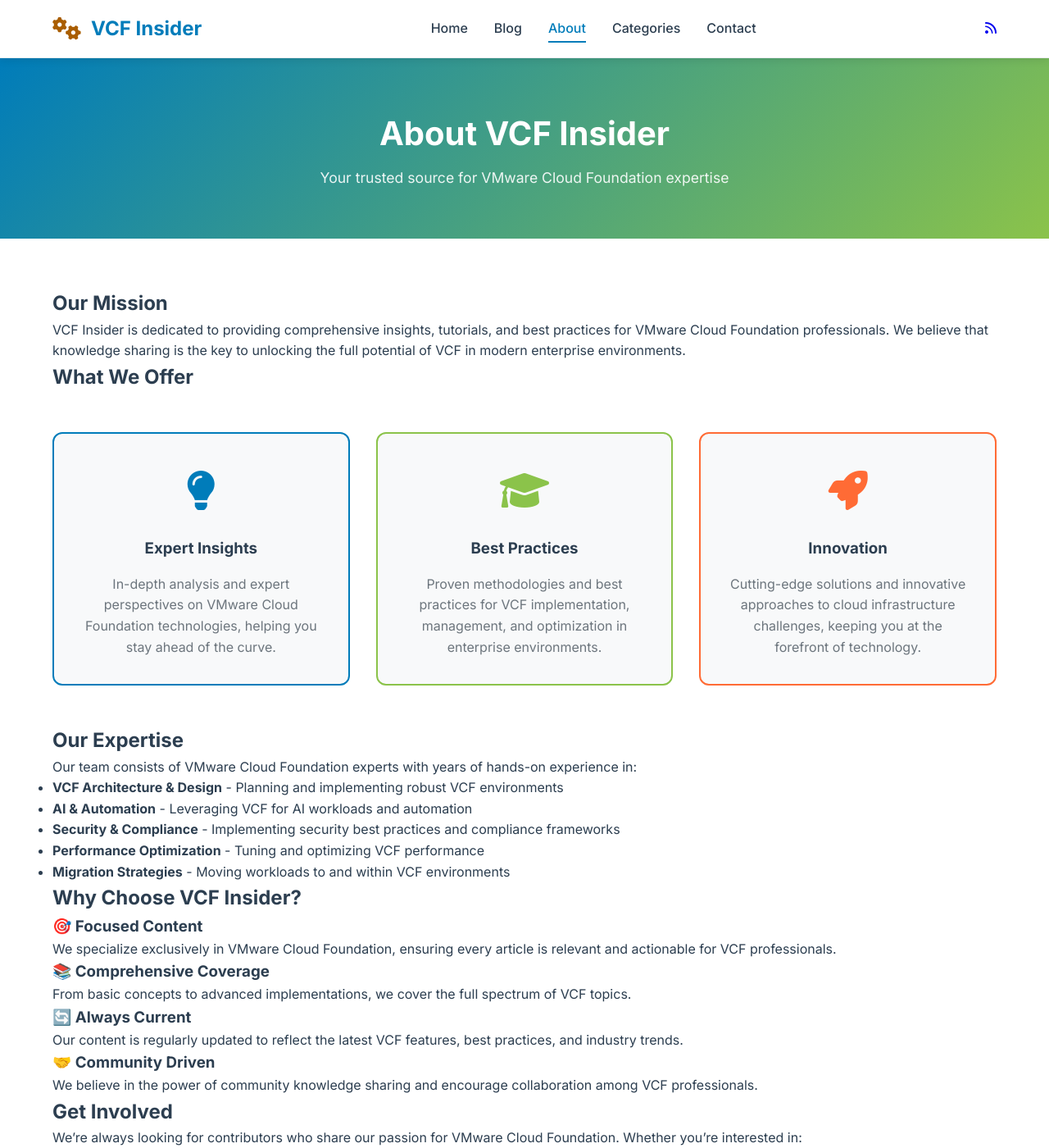
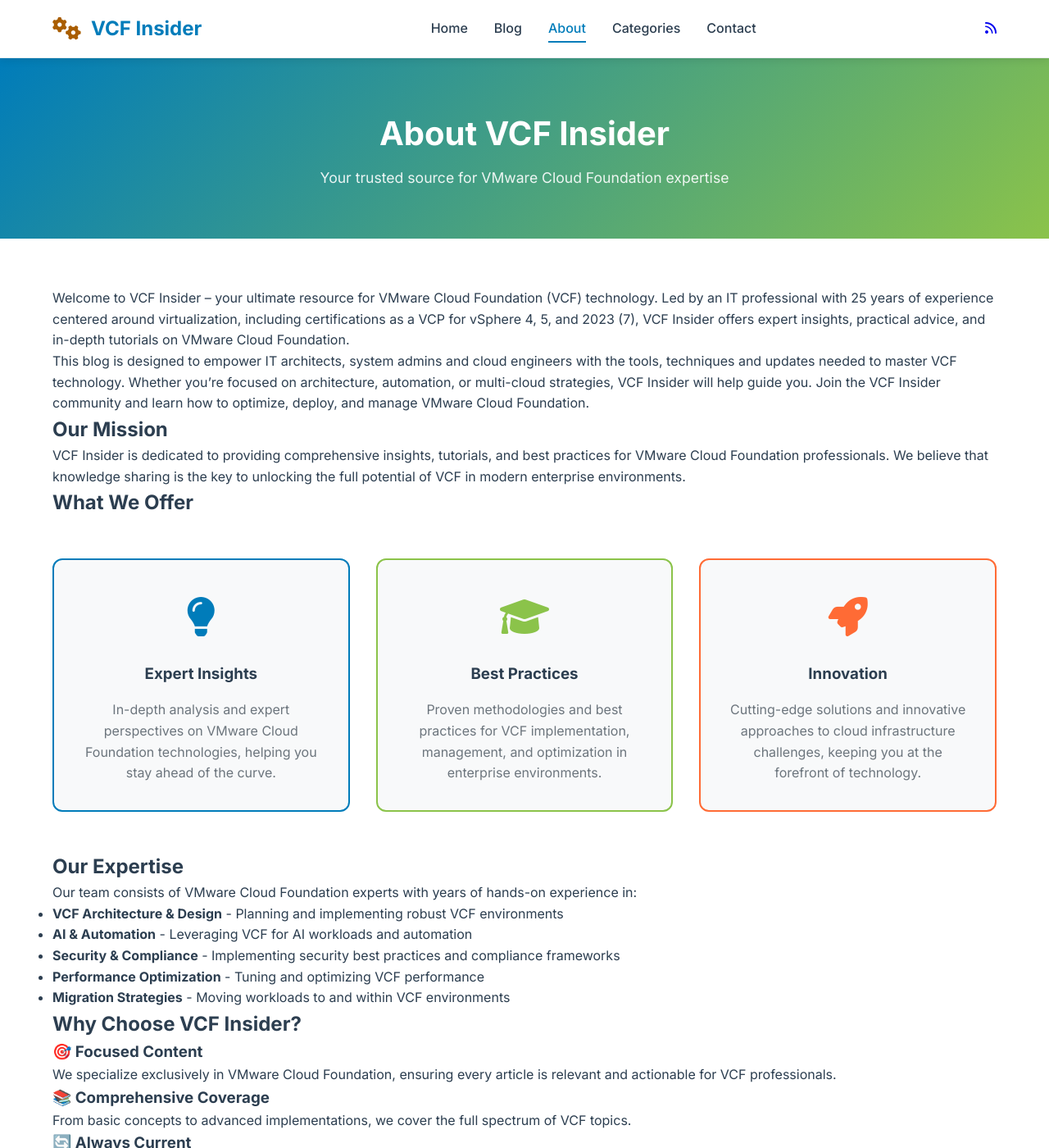
Before and after one commit to krieg121/VCFInsider, a Jekyll site: the page built from _pages/about.md, in a window 1280 px wide and 1400 px high. Shown: the whole window at 82% size. Built offline with Jekyll 4.4.1, drawn with Linux system fonts in a browser that asks for light colours; some of the changed text lies outside the part shown.

Commit message:
Update about page with original intro and credentials - 25 years experience, VCP certifications

```diff
--- a/_pages/about.md
+++ b/_pages/about.md
@@ -4,6 +4,10 @@
 subtitle: Your trusted source for VMware Cloud Foundation expertise
 permalink: /about/
 ---
+
+Welcome to VCF Insider – your ultimate resource for VMware Cloud Foundation (VCF) technology. Led by an IT professional with 25 years of experience centered around virtualization, including certifications as a VCP for vSphere 4, 5, and 2023 (7), VCF Insider offers expert insights, practical advice, and in-depth tutorials on VMware Cloud Foundation.
+
+This blog is designed to empower IT architects, system admins and cloud engineers with the tools, techniques and updates needed to master VCF technology. Whether you're focused on architecture, automation, or multi-cloud strategies, VCF Insider will help guide you. Join the VCF Insider community and learn how to optimize, deploy, and manage VMware Cloud Foundation.
 
 ## Our Mission
 
```
Also changed, not shown: other parts of _pages/about.md (+2 -1 lines).
